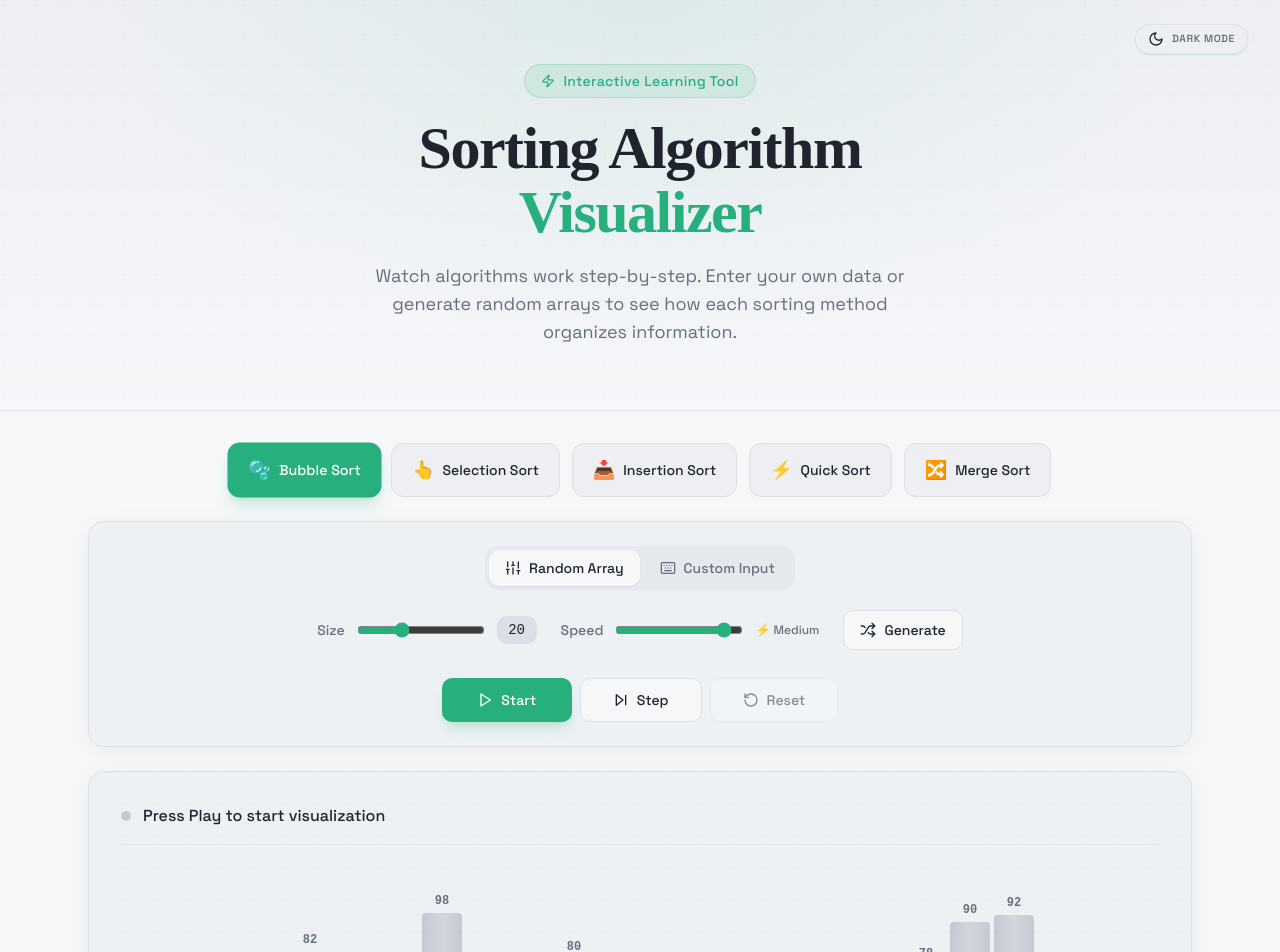
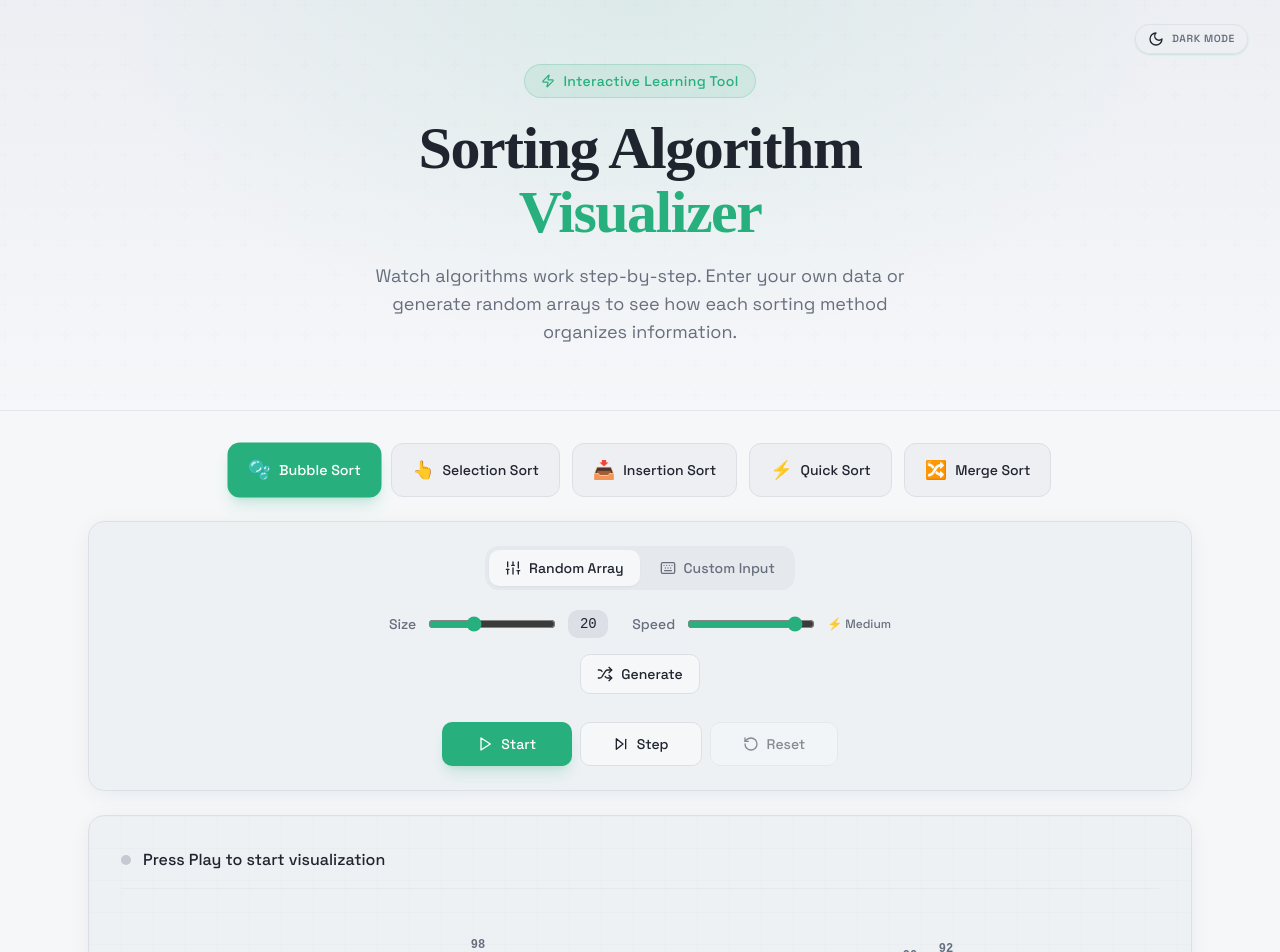
Before and after one commit to abhi9vaidya/SortingAlgorithmVisualizer, a React (Vite) app: page / in a window 1280 px wide. Shown: the top 952 px of the page. Built offline with nearby package versions, Linux system fonts and the light colour scheme; the HTML template or start-up script is replaced by a standard one.

Commit message:
Optimize UI for mobile responsiveness

```diff
--- a/src/components/SortingVisualizer.tsx
+++ b/src/components/SortingVisualizer.tsx
@@ -271,8 +271,9 @@ export const SortingVisualizer = () => {
 
           {/* Input Section */}
           {inputMode === 'random' ? (
-            <div className="flex flex-col sm:flex-row items-center justify-center gap-4 sm:gap-6">
-              <div className="flex items-center gap-3">
+            <div className="flex flex-col items-center justify-center gap-4">
+              <div className="w-full sm:w-auto flex flex-col sm:flex-row items-center justify-center gap-4 sm:gap-6">
+                <div className="flex items-center gap-3 w-full sm:w-auto">
                   <label className="text-sm font-medium text-muted-foreground whitespace-nowrap">Size</label>
                   <input
                     type="range"
@@ -280,12 +281,12 @@ export const SortingVisualizer = () => {
                     max="50"
                     value={arraySize}
                     onChange={(e) => setArraySize(Number(e.target.value))}
-                  className="w-24 sm:w-32 accent-primary h-2 rounded-full cursor-pointer"
+                    className="flex-1 sm:w-24 md:w-32 accent-primary h-2 rounded-full cursor-pointer"
                   />
                   <span className="text-sm font-mono text-foreground bg-muted px-2.5 py-1 rounded-md min-w-[40px] text-center">{arraySize}</span>
                 </div>
 
-              <div className="flex items-center gap-3">
+                <div className="flex items-center gap-3 w-full sm:w-auto">
                   <label className="text-sm font-medium text-muted-foreground whitespace-nowrap">Speed</label>
                   <input
                     type="range"
@@ -294,25 +295,27 @@ export const SortingVisualizer = () => {
                     step="20"
                     value={700 - speed}
                     onChange={(e) => setSpeed(700 - Number(e.target.value))}
-                  className="w-24 sm:w-32 accent-primary h-2 rounded-full cursor-pointer"
+                    className="flex-1 sm:w-24 md:w-32 accent-primary h-2 rounded-full cursor-pointer"
                   />
                   <span className="text-xs font-medium text-muted-foreground min-w-[50px]">
                     {speed < 200 ? '🚀 Fast' : speed < 400 ? '⚡ Medium' : '🐢 Slow'}
                   </span>
                 </div>
+              </div>
 
-              <Button onClick={generateNewArray} variant="outline" className="gap-2">
+              <Button onClick={generateNewArray} variant="outline" className="gap-2 w-full sm:w-auto">
                 <Shuffle className="w-4 h-4" />
                 Generate
               </Button>
             </div>
           ) : (
             <div className="max-w-xl mx-auto space-y-3">
-              <div className="flex flex-col sm:flex-row gap-3">
+              <div className="flex flex-col gap-2">
+                <div className="flex flex-col sm:flex-row gap-2">
                   <div className="flex-1">
                     <Input
                       type="text"
-                    placeholder="Enter numbers (e.g., 64, 34, 25, 12, 22, 11, 90)"
+                      placeholder="Enter numbers (e.g., 64, 34, 25)"
                       value={customInput}
                       onChange={(e) => {
                         setCustomInput(e.target.value);
@@ -322,7 +325,7 @@ export const SortingVisualizer = () => {
                       className="w-full font-mono text-sm"
                     />
                   </div>
-                <Button onClick={parseCustomInput} className="gap-2 shrink-0">
+                  <Button onClick={parseCustomInput} className="gap-2 w-full sm:w-auto shrink-0">
                     <Play className="w-4 h-4" />
                     Apply
                   </Button>
@@ -330,12 +333,13 @@ export const SortingVisualizer = () => {
                 {inputError && (
                   <p className="text-sm text-destructive text-center">{inputError}</p>
                 )}
+              </div>
               <p className="text-xs text-muted-foreground text-center">
-                Enter comma or space-separated numbers between 1-100 (max 50 numbers)
+                Enter comma or space-separated numbers between 1-100 (max 50)
               </p>
 
               {/* Speed control for custom mode */}
-              <div className="flex items-center justify-center gap-3 pt-2">
+              <div className="flex flex-col sm:flex-row items-center justify-center gap-3 pt-2">
                 <label className="text-sm font-medium text-muted-foreground">Speed</label>
                 <input
                   type="range"
@@ -344,9 +348,9 @@ export const SortingVisualizer = () => {
                   step="20"
                   value={700 - speed}
                   onChange={(e) => setSpeed(700 - Number(e.target.value))}
-                  className="w-32 accent-primary h-2 rounded-full cursor-pointer"
+                  className="w-full sm:w-32 accent-primary h-2 rounded-full cursor-pointer"
                 />
-                <span className="text-xs font-medium text-muted-foreground">
+                <span className="text-xs font-medium text-muted-foreground whitespace-nowrap">
                   {speed < 200 ? '🚀 Fast' : speed < 400 ? '⚡ Medium' : '🐢 Slow'}
                 </span>
               </div>
@@ -354,11 +358,11 @@ export const SortingVisualizer = () => {
           )}
 
           {/* Playback Controls */}
-          <div className="flex items-center justify-center gap-2 pt-2">
+          <div className="flex flex-col sm:flex-row items-center justify-center gap-2 pt-2">
             <Button
               onClick={togglePlay}
               size="lg"
-              className="gap-2 min-w-[130px] shadow-lg shadow-primary/20"
+              className="gap-2 w-full sm:w-auto sm:min-w-[130px] shadow-lg shadow-primary/20"
               disabled={isComplete || array.length === 0}
             >
               {isPlaying ? <Pause className="w-4 h-4" /> : <Play className="w-4 h-4" />}
@@ -369,7 +373,7 @@ export const SortingVisualizer = () => {
               onClick={stepForward}
               variant="outline"
               size="lg"
-              className="gap-2"
+              className="gap-2 w-full sm:w-auto"
               disabled={isComplete || array.length === 0}
             >
               <SkipForward className="w-4 h-4" />
@@ -380,7 +384,7 @@ export const SortingVisualizer = () => {
               onClick={reset}
               variant="outline"
               size="lg"
-              className="gap-2"
+              className="gap-2 w-full sm:w-auto"
               disabled={steps.length === 0}
             >
               <RotateCcw className="w-4 h-4" />
@@ -414,7 +418,7 @@ export const SortingVisualizer = () => {
             </div>
 
             {/* Bars */}
-            <div className="flex items-end justify-center gap-[3px] sm:gap-1 h-64 sm:h-80 md:h-96 pt-6">
+            <div className="flex items-end justify-center gap-[2px] sm:gap-[3px] lg:gap-1 h-48 sm:h-64 md:h-80 lg:h-96 pt-6">
               {currentData.array.map((value, idx) => {
                 const isComparing = currentData.comparing.includes(idx);
                 const isSwapping = currentData.swapping.includes(idx);
@@ -426,13 +430,13 @@ export const SortingVisualizer = () => {
                   <div
                     key={idx}
                     className="relative flex-1 h-full flex flex-col justify-end items-center group"
-                    style={{ maxWidth: barCount > 30 ? '16px' : barCount > 20 ? '24px' : '40px' }}
+                    style={{ maxWidth: barCount > 30 ? '12px' : barCount > 20 ? '16px' : '32px' }}
                   >
                     {/* Value label */}
                     <span className={`
-                      mb-1 font-mono font-semibold transition-all duration-150
+                      mb-0.5 font-mono font-semibold transition-all duration-150 leading-none
                       ${isSwapping ? 'text-accent scale-110' : isComparing ? 'text-secondary' : 'text-muted-foreground'}
-                      ${barCount > 35 ? 'text-[8px]' : barCount > 25 ? 'text-[10px]' : 'text-xs'}
+                      ${barCount > 35 ? 'text-[6px] sm:text-[8px]' : barCount > 25 ? 'text-[8px] sm:text-[10px]' : 'text-[9px] sm:text-xs'}
                     `}>
                       {value}
                     </span>
```
Lines whose indentation alone changed are shown as unchanged.
